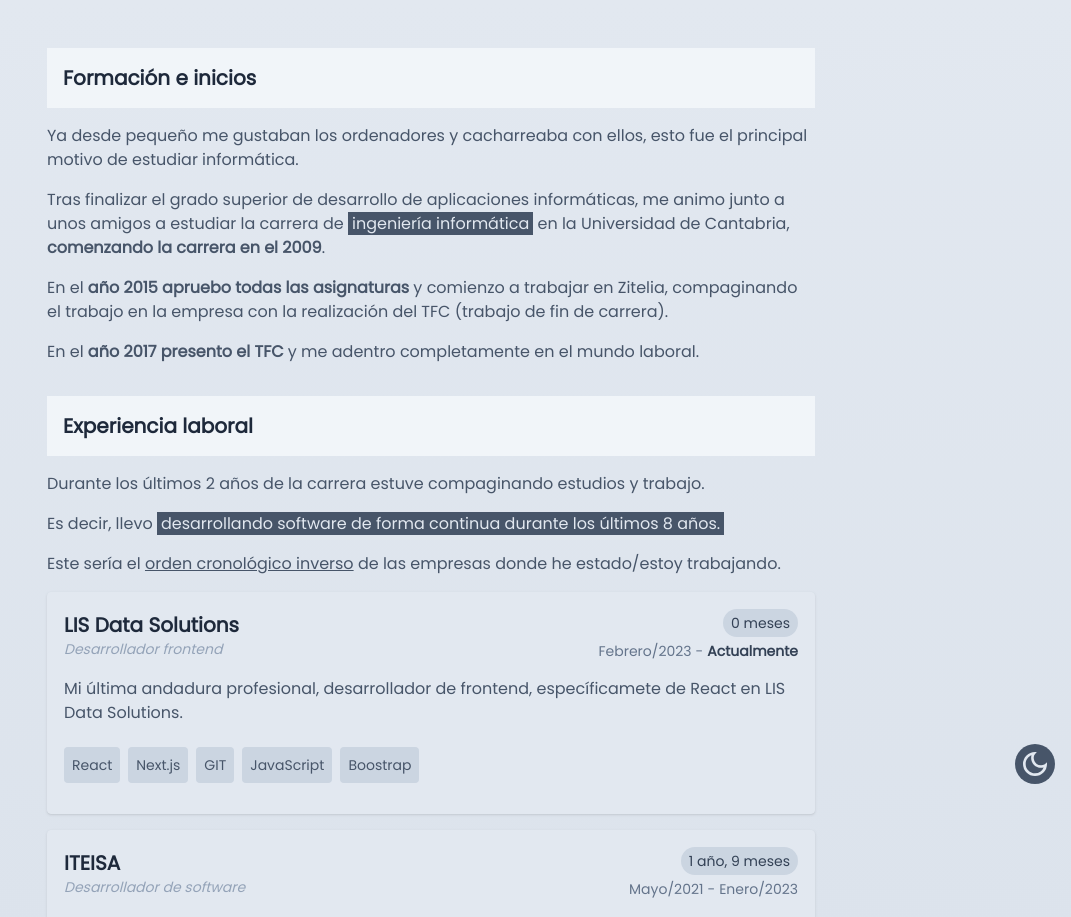
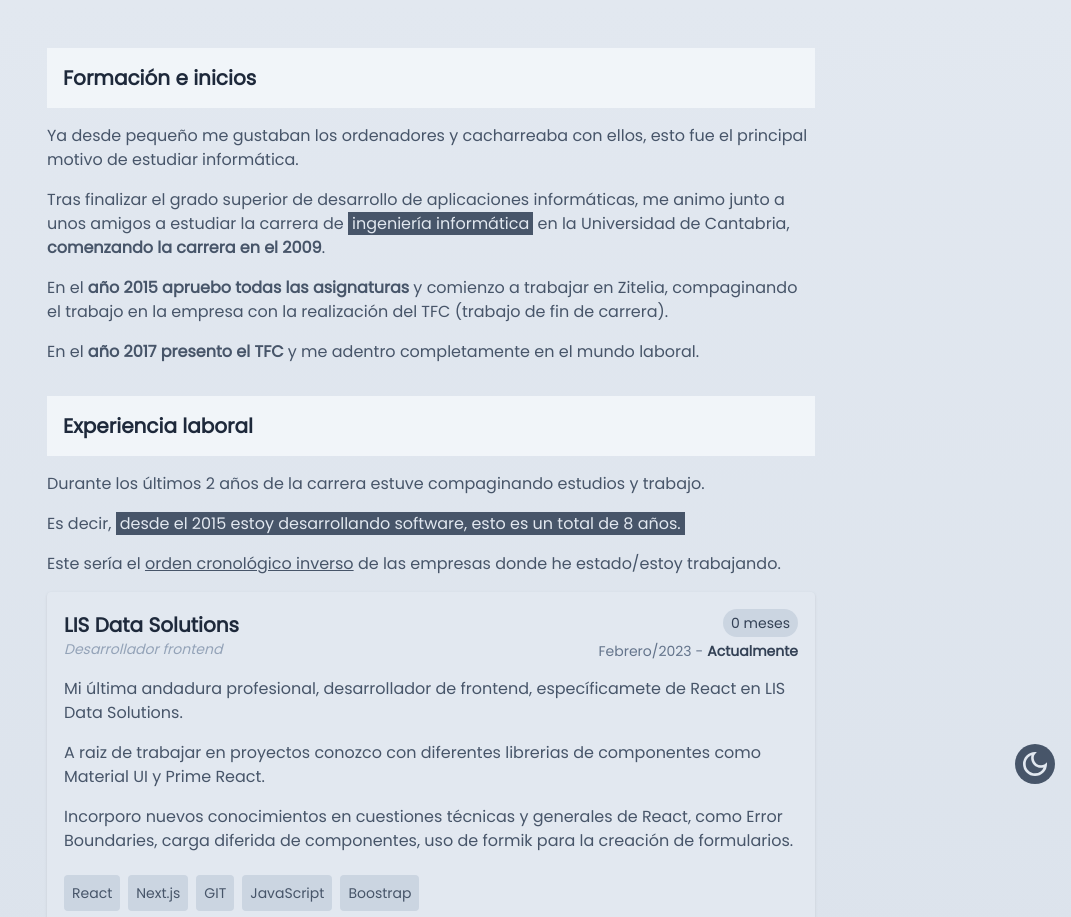
Before and after one commit to javiervallejooca/javiervallejo.me, a React (Vite) app: page /sobre-mi in a window 1280 px wide. Shown: the top 917 px of the page, without its empty margins (209-1280 px from the left). Built offline with nearby package versions, Linux system fonts and the light colour scheme.

Commit message:
Mejoras generales y bugs #17, #16

```diff
--- a/src/components/about/SummarySkills.jsx
+++ b/src/components/about/SummarySkills.jsx
@@ -20,10 +20,10 @@ const SummarySkills = () => {
             <b>PHP</b> ~ 4/5 años
           </li>
           <li>
-            <b>JavaScript</b> ~ 1 año
+            <b>JavaScript</b> ~ 2 años
           </li>
           <li>
-            <b>React</b> ~ 1 año
+            <b>React</b> ~ 1,5 años
           </li>
           <li>
             <b>WordPress</b> ~ 6 años
--- a/src/components/about/WorkingExperience.jsx
+++ b/src/components/about/WorkingExperience.jsx
@@ -69,13 +69,13 @@ const WorkingExperience = () => {
           y trabajo.
         </p>
         <p className="mb-4">
-          Es decir, llevo{" "}
+          Es decir,{" "}
           <span
             onClick={handleDate}
             className="cursor-pointer bg-slate-600 px-1 text-slate-200 dark:bg-slate-400 dark:text-slate-800"
           >
-            desarrollando software de forma continua durante los últimos {date}{" "}
-            {typeDate}.
+            desde el 2015 estoy desarrollando software, esto es un total de{" "}
+            {date} {typeDate}.
           </span>
         </p>
         <p className="mb-4">
--- a/src/components/companies/descriptionCompanies/Lis.jsx
+++ b/src/components/companies/descriptionCompanies/Lis.jsx
@@ -5,6 +5,15 @@ const Lis = () => {
         Mi última andadura profesional, desarrollador de frontend,
         específicamete de React en LIS Data Solutions.
       </p>
+      <p className="mb-4">
+        A raiz de trabajar en proyectos conozco con diferentes librerias de
+        componentes como Material UI y Prime React.
+      </p>
+      <p className="mb-4">
+        Incorporo nuevos conocimientos en cuestiones técnicas y generales de
+        React, como Error Boundaries, carga diferida de componentes, uso de
+        formik para la creación de formularios.
+      </p>
     </div>
   );
 };
--- /dev/null
+++ b/src/components/home/Styles/Summary.css
@@ -0,0 +1,3 @@
+.custom-h-screen {
+  height: calc(100vh - 44px);
+}
--- a/src/components/home/Summary.jsx
+++ b/src/components/home/Summary.jsx
@@ -1,10 +1,11 @@
 import { Link } from "react-router-dom";
 import logo from "../../img/logo-jv.webp";
+import "./styles/Summary.css";
 
 const Summary = () => {
   return (
-    <div className="flex h-screen items-center justify-center">
-      <div className="relative w-5/6 sm:w-3/4 md:w-2/5 lg:w-2/5 xl:w-1/3 xl:max-w-sm">
+    <div className="custom-h-screen flex items-center justify-center">
+      <div className="relative w-5/6 pt-3 sm:w-3/4 md:w-2/5 lg:w-2/5 xl:w-1/3 xl:max-w-sm">
         <div className="overflow-hidden rounded bg-slate-100 shadow-md dark:bg-slate-900">
           <div className="absolute -mt-[70px] flex w-full justify-center">
             <div className="h-32 w-32">
@@ -22,12 +23,12 @@ const Summary = () => {
               Javier Vallejo
             </h1>
             <p className=" text-center font-poppins text-sm text-slate-700 dark:text-slate-300">
-              Desarrollador de software en{" "}
+              Desarrollador frontend en{" "}
               <a
                 className="font-bold text-sky-500 hover:text-sky-400 hover:decoration-sky-400"
                 target="_blank"
                 rel="noopeneer noreferrer"
-                href="#"
+                href="https://www.lisdatasolutions.com/es/"
               >
                 LIS Data Solutions
               </a>
@@ -42,7 +43,7 @@ const Summary = () => {
               className={`flex justify-center rounded border border-slate-600 bg-slate-100
                       py-2 font-poppins text-slate-600  hover:border-slate-100 hover:bg-slate-700 hover:text-slate-100
                       dark:border-slate-400 dark:bg-slate-900 dark:text-slate-400  dark:hover:border-slate-900 dark:hover:bg-slate-300 dark:hover:text-slate-900`}
-              to="sobre-mi"
+              to="/sobre-mi"
             >
               Ver más información
             </Link>
--- a/src/layouts/MyLayoutWithoutHeader.jsx
+++ b/src/layouts/MyLayoutWithoutHeader.jsx
@@ -13,7 +13,7 @@ const MyLayoutWithoutHeader = () => {
   }, [darkToggle, localStorage.theme]);
 
   return (
-    <div className="h-full w-full bg-gradient-to-b from-slate-200 to-slate-300 selection:bg-slate-600 selection:text-slate-100 dark:from-slate-800 dark:to-slate-900 dark:selection:bg-slate-200 dark:selection:text-slate-800">
+    <div className="w-full bg-gradient-to-b from-slate-200 to-slate-300 selection:bg-slate-600 selection:text-slate-100 dark:from-slate-800 dark:to-slate-900 dark:selection:bg-slate-200 dark:selection:text-slate-800">
       <main className="relative mb-0 pb-0">
         <DarkMode darkToggle={darkToggle} setDarkToggle={setDarkToggle} />
         <Outlet />
```
Also changed, not shown: package.json (+10 -10 lines), 2 other files (tests, documents, lock files or other folders).
